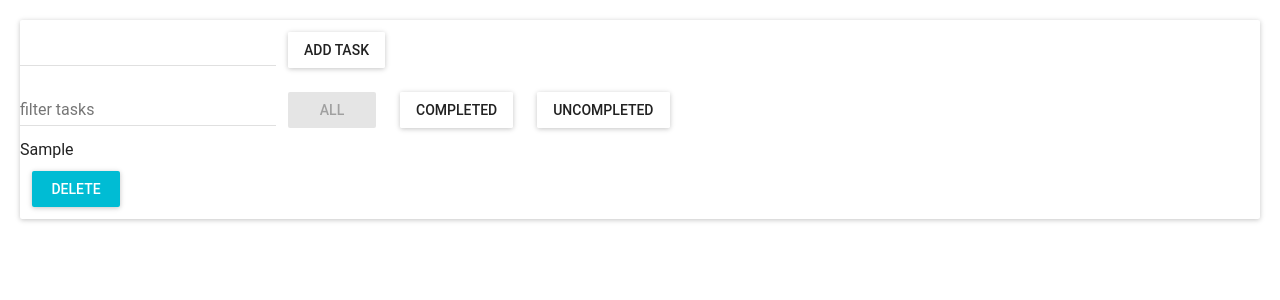
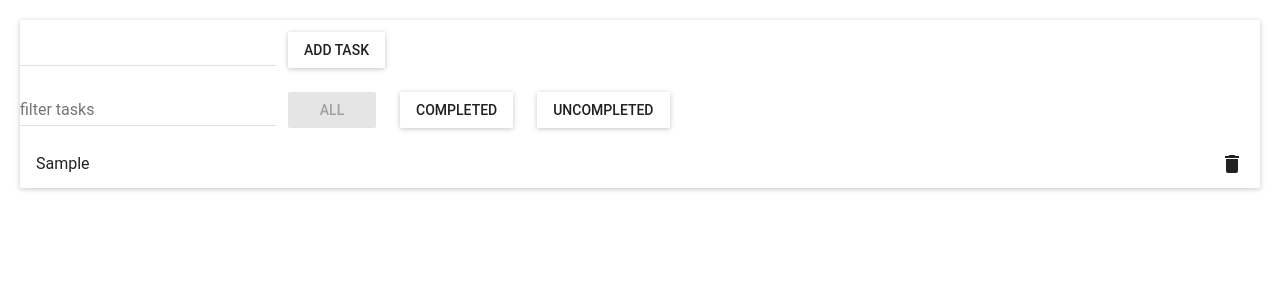
Before and after one commit to Kubzer0/ToDo-list-react-app, a React (Create React App) app: page / in a window 1280 px wide. Both pictures are taken after typing "Sample" into the empty fields and a click on the button "ADD TASK". Shown: the top 300 px of the page. Built offline with nearby package versions, Linux system fonts and the light colour scheme.

Commit message:
ListItem Added, icons added to list

```diff
--- a/src/toDo/Task.js
+++ b/src/toDo/Task.js
@@ -1,32 +1,26 @@
 import React from 'react'
-import RaisedButton from 'material-ui/RaisedButton'
+import DeleteIcon from 'material-ui/svg-icons/action/delete'
+import IconButton from 'material-ui/IconButton'
+import { ListItem } from 'material-ui/List'
 
 
-const completedStyle ={
+const completedStyle = {
     textDecoration: 'line-through',
-}
-const style = {
-    button: {
-        margin: 12
-    }
 }
 
 const Task = (props) => (
-    <div>
-        <div
-        onClick = {() => props.completeTask(props.task.key)}
-        style ={props.task.isCompleted ? completedStyle : {}}
-        >
-        {props.task.taskText}
-        </div>
-        <RaisedButton
-        onClick = {()=>props.deleteTask(props.task.key)}
-        label= "Delete"
-        style = {style.button}
-        primary = {true}
-        />
-
-    </div>
+    <ListItem
+        style={props.task.isCompleted ? completedStyle : {}}
+        onClick={() => props.completeTask(props.task.key)}
+        primaryText={props.task.taskText}
+        rightIconButton={
+            <IconButton>
+                <DeleteIcon
+                    onClick={() => props.deleteTask(props.task.key)}
+                />
+            </IconButton>
+        }
+    />
 )
 
 export default Task
```
